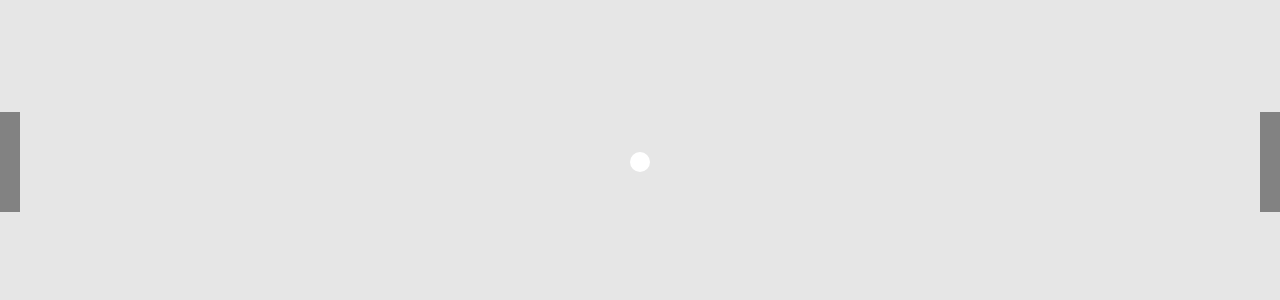
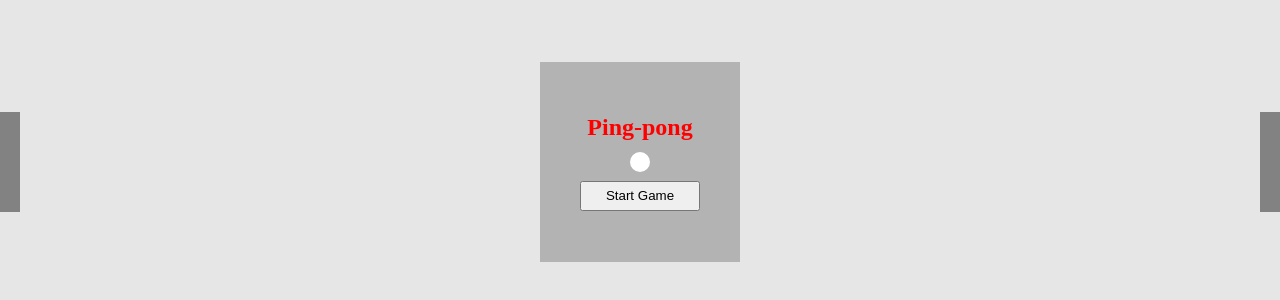
Before and after one commit to pawellicznerski/ping_game, a website built with webpack: page index.html in a window 1280 px wide. Shown: the part 238-538 px from the top of the page. Built offline with Linux system fonts and the light colour scheme.

```diff
--- a/index.html
+++ b/index.html
@@ -10,8 +10,8 @@
       <div class="pallet pallet_right"></div>
       <div id="ball"></div>
       <div class="info">
-        <h1 class="info_box"></h1>
-        <button class="start-btn"></button>
+        <h1 class="info_box">Ping-pong</h1>
+        <button class="start-btn">Start Game</button>
       </div>
     </section>
   <script type="text/javascript" src="./dist/bundle.js"></script></body>
--- a/src/components/pallet.js
+++ b/src/components/pallet.js
@@ -2,4 +2,5 @@
   constructor(top){
     this.top=top;
   }
+
 }
--- a/src/index.js
+++ b/src/index.js
@@ -8,3 +8,8 @@
 const palletClient = new Pallet();
 const palletComp = new Pallet();
 const ball = new Ball();
+
+const left-pallet = document.getElementsByClassName('pallet_left')
+left-pallet.addEventListener("mousemove",()=>{
+
+})
--- a/src/style/style.scss
+++ b/src/style/style.scss
@@ -57,6 +57,24 @@
   width: 20px;
 }
 
-section.info{
+section.container > .info{
+  width: 200px;
+  height: 200px;
+  display: flex;
+  justify-content: center;
+  align-items: center;
+  flex-direction: column;
+  background-color: rgba(130, 130, 130, 0.5);
+}
 
+section.container > .info > .info_box{
+  text-align: center;
+  margin-top: 40px;
+  // background-color: rgba(130, 130, 130, 0.5);
 }
+
+section.container > .info > .start-btn{
+  margin:40px auto;
+  height: 30px;
+  width: 120px;
+}
```
Also changed, not shown: dist/bundle.js.
